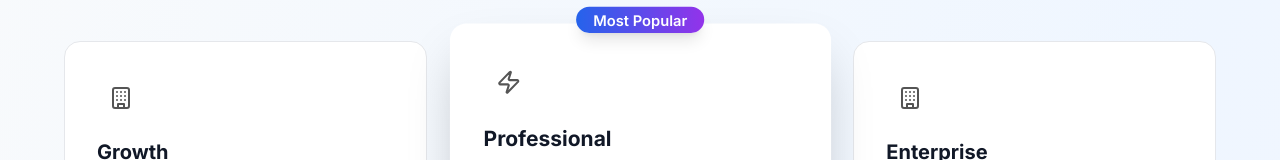
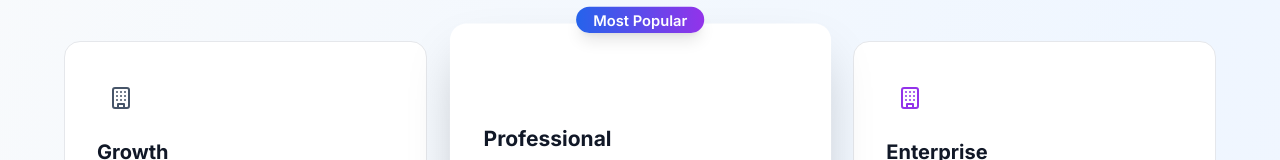
Before and after one commit to BrooklynY/acooya-consulting, a React (Vite) app: page /pricing in a window 1280 px wide. Shown: the part 439-599 px from the top of the page. Built offline with nearby package versions, Linux system fonts and the light colour scheme.

Commit message:
Fix className interpolation in PricingPage
Signed-off-by: Chookln <96118081+BrooklynY@users.noreply.github.com>

```diff
--- a/src/pages/PricingPage.tsx
+++ b/src/pages/PricingPage.tsx
@@ -290,7 +290,7 @@ const PricingPage: React.FC = () => {
                         ? 'bg-slate-100'
                         : 'bg-purple-100'
                     }`}>
-                      <Icon className={`w-6 h-6 A${
+                      <Icon className={`w-6 h-6 ${
                         tier.highlighted ? 'text-white' : tier.color === 'slate' ? 'text-slate-600' : 'text-purple-600'
                       }`} />
                     </div>
```
